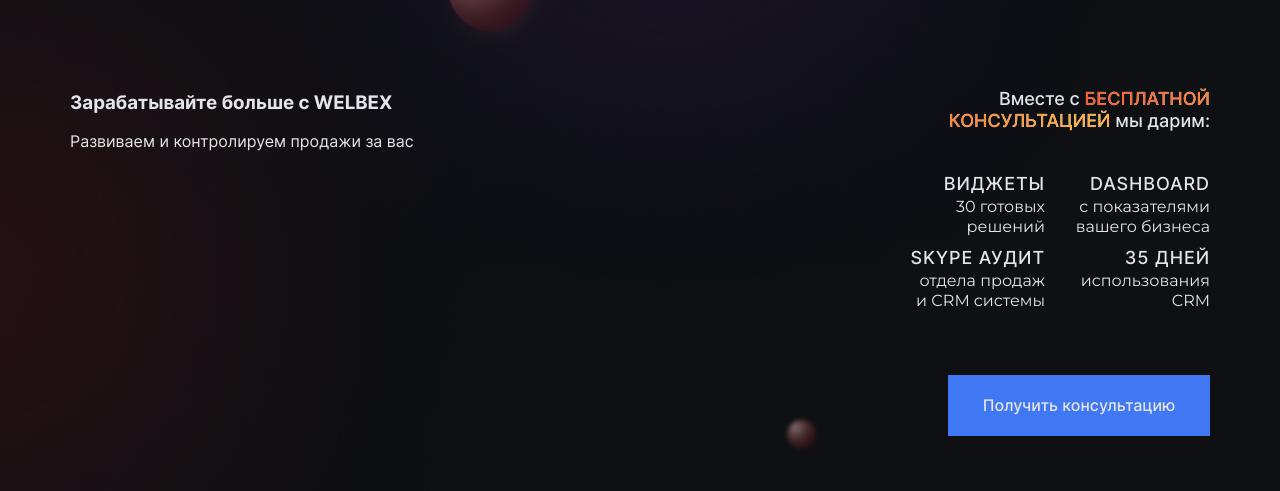
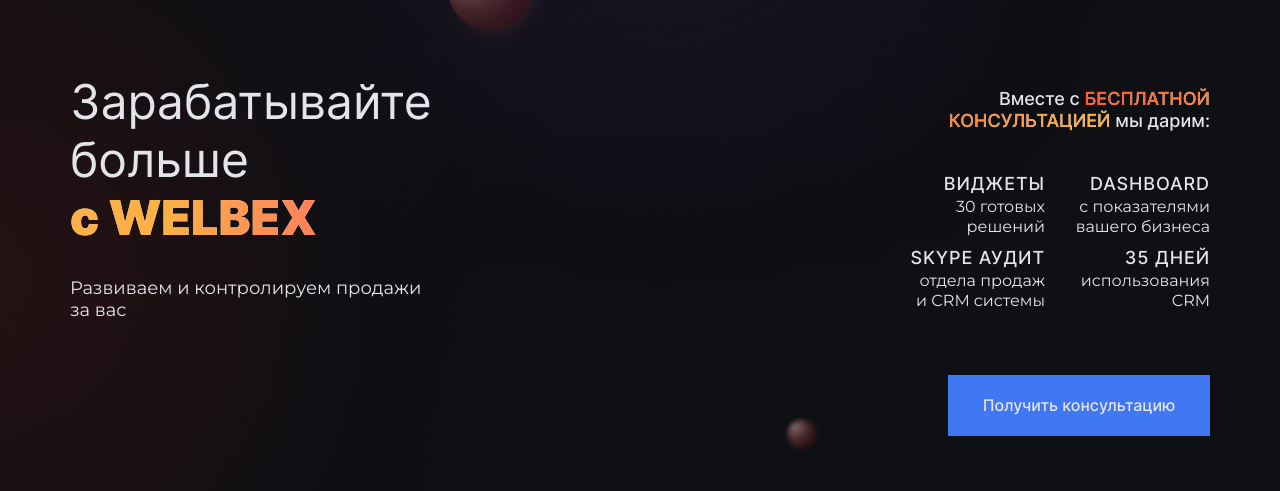
Before and after one commit to Evgeny-Gutz/layout-Welbex-task-2-amoCRM-, a website built with webpack: page src/index.html in a window 1280 px wide. Shown: the part 139-630 px from the top of the page. Built offline with nearby package versions, Linux system fonts and the light colour scheme.

Commit message:
feat: Закончить верстку блока Main

```diff
--- a/src/index.html
+++ b/src/index.html
@@ -33,13 +33,14 @@
     <main class="main">
         <aside class="main__left-block">
             <section>
-                <h3>Зарабатывайте больше <span>c WELBEX</span></h3>
-                <p>Развиваем и контролируем продажи за вас</p>
+                <h3 class="main__h3">Зарабатывайте больше</h3>
+                <h3 class="main__h3-gradient">c WELBEX</h3>
+                <p class="main__slogan">Развиваем и контролируем продажи за вас</p>
             </section>
         </aside>
         <aside class="main__right-block">
             <section>
-                <h4 class="main__h4">Вместе c <span class="main__text-gradient">бесплатной консультацией</span> мы дарим:</h4>
+                <h4 class="main__h4">Вместе c <span class="main__h4-gradient">бесплатной консультацией</span> мы дарим:</h4>
                 <div class="main__table-group">
                     <section>
                         <h6 class="main__table-h6">Виджеты</h6>
--- /dev/null
+++ b/src/styles/blocks/main/__h3-gradient/main__h3-gradient.css
@@ -0,0 +1,13 @@
+.main__h3-gradient {
+    margin: 0;
+    padding: 0;
+    font-family: 'Inter';
+    font-style: normal;
+    font-weight: 900;
+    font-size: 3rem;
+    line-height: 1.208;
+    background: linear-gradient(92deg, #FCB045 27.14%, #FF3F78 121.36%), #E4E5EA;
+    -webkit-background-clip: text;
+    -webkit-text-fill-color: transparent;
+    background-clip: text;
+}
--- /dev/null
+++ b/src/styles/blocks/main/__h3/main__h3.css
@@ -0,0 +1,10 @@
+.main__h3 {
+    margin: 0;
+    padding: 0;
+    font-family: 'Inter';
+    font-style: normal;
+    font-weight: 400;
+    font-size: 3rem;
+    line-height: 1.208;
+    color: #E4E5EA;
+}
--- a/src/styles/blocks/main/__text-gradient/main__text-gradient.css
+++ b/src/styles/blocks/main/__h4-gradient/main__h4-gradient.css
@@ -1,4 +1,4 @@
-.main__text-gradient {
+.main__h4-gradient {
     background: linear-gradient(277deg,#fcb045 11.14%,#fd1d1d 158.36%),#e4e5ea;
     -webkit-background-clip: text;
     -webkit-text-fill-color: transparent;
--- /dev/null
+++ b/src/styles/blocks/main/__slogan/main__slogan.css
@@ -0,0 +1,10 @@
+.main__slogan {
+    margin: 0;
+    padding: 30px 0 0 0;
+    font-family: 'Montserrat';
+    font-style: normal;
+    font-weight: 400;
+    font-size: 1.125rem;
+    line-height: 1.222;
+    color: #E4E5EA;
+}
--- a/src/styles/index.css
+++ b/src/styles/index.css
@@ -18,7 +18,10 @@
 @import url('./blocks/main/__left-block/main__left-block.css');
 @import url('./blocks/main/__right-block/main__right-block.css');
 @import url('./blocks/main/__h4/main__h4.css');
-@import url('./blocks/main/__text-gradient/main__text-gradient.css');
+@import url('./blocks/main/__h4-gradient/main__h4-gradient.css');
+@import url('./blocks/main/__h3/main__h3.css');
+@import url('./blocks/main/__h3-gradient/main__h3-gradient.css');
+@import url('./blocks/main/__slogan/main__slogan.css');
 @import url('./blocks/main/__table-group/main__table-group.css');
 @import url('./blocks/main/__table-h6/main__table-h6.css');
 @import url('./blocks/main/__table-text/main__table-text.css');
```
